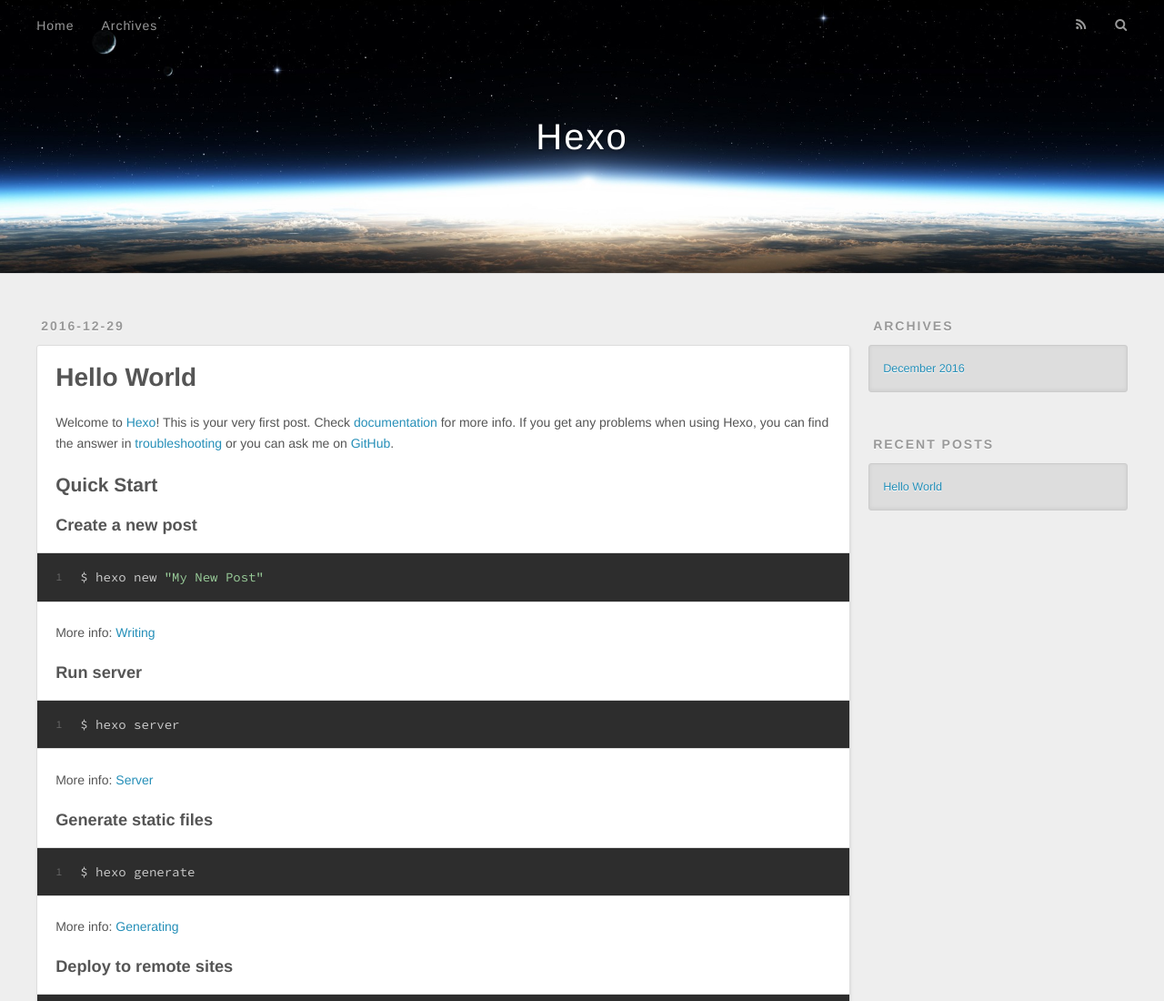
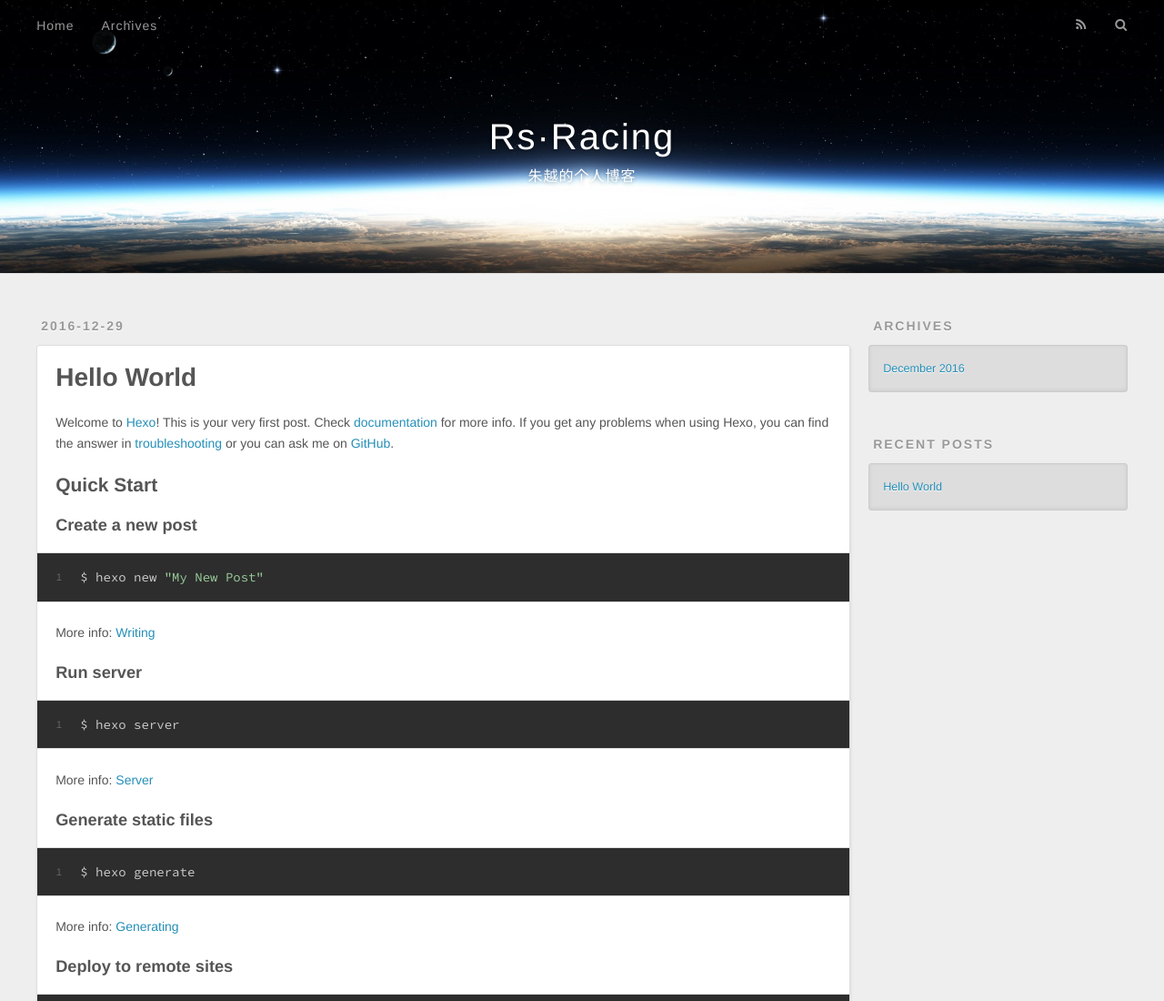
Before and after one commit to Joe-zy/Joe-zy.github.io, a plain HTML site: page index.html in a window 1280 px wide. Shown: the top 1100 px of the page at 91% size. Drawn offline with nearby package versions, Linux system fonts and the light colour scheme.

Commit message:
Site updated: 2016-12-29 11:11:58

```diff
--- a/index.html
+++ b/index.html
@@ -3,16 +3,16 @@
 <head>
   <meta charset="utf-8">
 
-  <title>Hexo</title>
+  <title>Rs·Racing</title>
   <meta name="viewport" content="width=device-width, initial-scale=1, maximum-scale=1">
   <meta property="og:type" content="website">
-<meta property="og:title" content="Hexo">
+<meta property="og:title" content="Rs·Racing">
 <meta property="og:url" content="http://yoursite.com/index.html">
-<meta property="og:site_name" content="Hexo">
+<meta property="og:site_name" content="Rs·Racing">
 <meta name="twitter:card" content="summary">
-<meta name="twitter:title" content="Hexo">
+<meta name="twitter:title" content="Rs·Racing">
 
-    <link rel="alternate" href="/atom.xml" title="Hexo" type="application/atom+xml">
+    <link rel="alternate" href="/atom.xml" title="Rs·Racing" type="application/atom+xml">
 
 
     <link rel="icon" href="/favicon.png">
@@ -33,8 +33,12 @@
   <div id="header-outer" class="outer">
     <div id="header-title" class="inner">
       <h1 id="logo-wrap">
-        <a href="/" id="logo">Hexo</a>
+        <a href="/" id="logo">Rs·Racing</a>
       </h1>
+
+        <h2 id="subtitle-wrap">
+          <a href="/" id="subtitle">朱越的个人博客</a>
+        </h2>
 
     </div>
     <div id="header-inner" class="inner">
@@ -96,7 +100,7 @@
 
     </div>
     <footer class="article-footer">
-      <a data-url="http://yoursite.com/2016/12/29/hello-world/" data-id="cix9sfd2u0000comb2r6a496x" class="article-share-link">Share</a>
+      <a data-url="http://yoursite.com/2016/12/29/hello-world/" data-id="cix9sn7cz0000dgmb67e8ejbk" class="article-share-link">Share</a>
 
 
     </footer>
```
Also changed, not shown: 2016/12/29/hello-world/index.html (+9 -5 lines), archives/2016/12/index.html (+10 -6 lines), archives/2016/index.html (+10 -6 lines), archives/index.html (+10 -6 lines).
